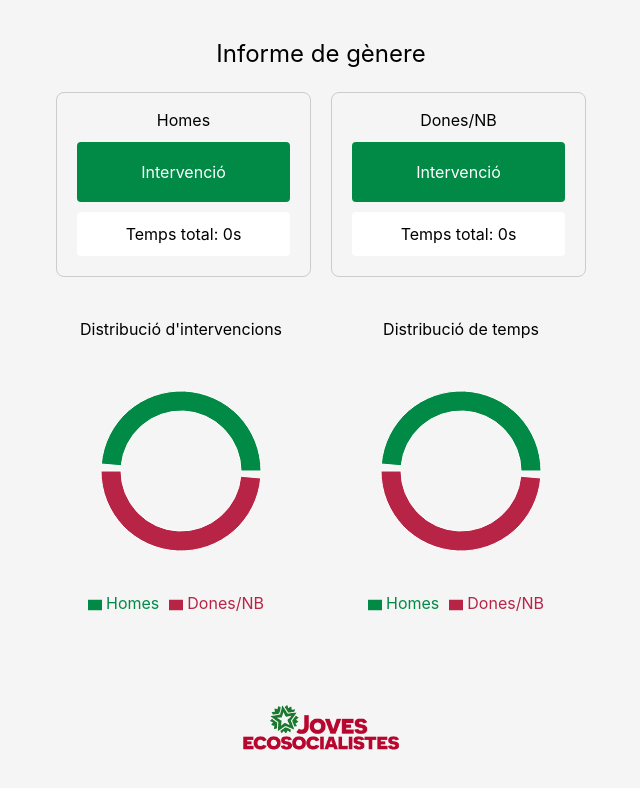
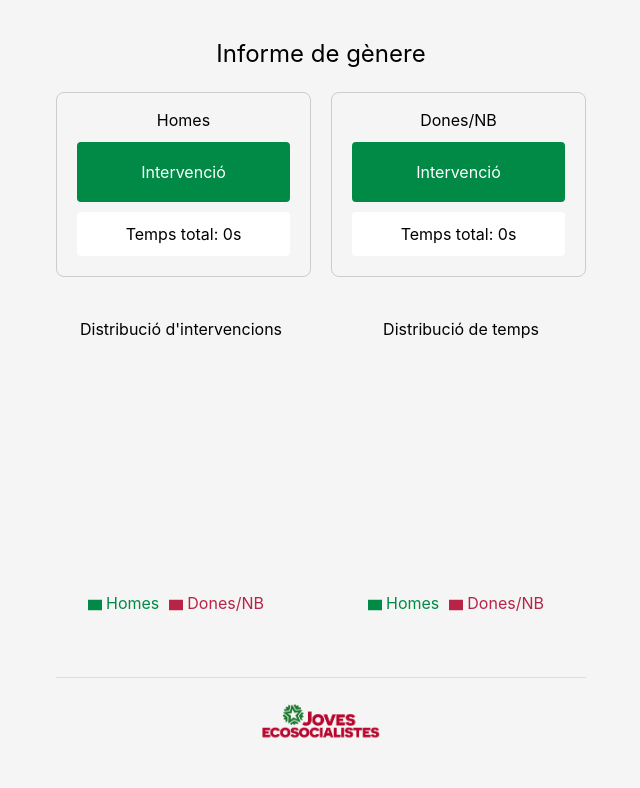
Before and after one commit to marinarparpal/informe-genere, a React (Create React App) app: page / in a window 1280 px wide. Shown: the top 788 px of the page, without its empty margins (319-959 px from the left). Built offline with nearby package versions, Linux system fonts and the light colour scheme.

Commit message:
Fix bug App.jsx

```diff
--- a/src/App.jsx
+++ b/src/App.jsx
@@ -134,15 +134,15 @@ const App = () => {
     );
   };
 
-  // Generem dades del gràfic però només amb valors > 0 per evitar problemes
+  // Generem dades del gràfic amb valors inicials de 0 (si no hi ha intervencions)
   const pieData = [
-    { name: "Homes", value: stats.homes.intervencions || 0.01 },
-    { name: "Dones/NB", value: stats.altres.intervencions || 0.01 },
+    { name: "Homes", value: stats.homes.intervencions || 0 },
+    { name: "Dones/NB", value: stats.altres.intervencions || 0 },
   ];
 
   const timeData = [
-    { name: "Homes", value: getTotalTime("homes") || 0.01 },
-    { name: "Dones/NB", value: getTotalTime("altres") || 0.01 },
+    { name: "Homes", value: getTotalTime("homes") || 0 },
+    { name: "Dones/NB", value: getTotalTime("altres") || 0 },
   ];
 
   const COLORS = ["#008A45", "#B72446"];
@@ -318,6 +318,7 @@ const App = () => {
                   dataKey="value"
                   animationDuration={300}
                   animationBegin={0}
+                  minAngle={0}
                 >
                   {pieData.map((entry, index) => (
                     <Cell
@@ -353,6 +354,7 @@ const App = () => {
                   dataKey="value"
                   animationDuration={300}
                   animationBegin={0}
+                  minAngle={0}
                 >
                   {timeData.map((entry, index) => (
                     <Cell
@@ -374,7 +376,8 @@ const App = () => {
           textAlign: "center",
           marginTop: "40px",
           paddingTop: "20px",
-            display: "flex",
+          borderTop: "1px solid #ddd",
+          display: "flex",
           flexDirection: "column",
           alignItems: "center",
           gap: "10px"
@@ -384,9 +387,9 @@ const App = () => {
           src={logoEntitat}
           alt="Logo de l'entitat"
           style={{
-            height: "60px",
+            height: "45px",
             width: "auto",
-            maxWidth: "200px"
+            maxWidth: "150px"
           }}
         />
       </div>
```
